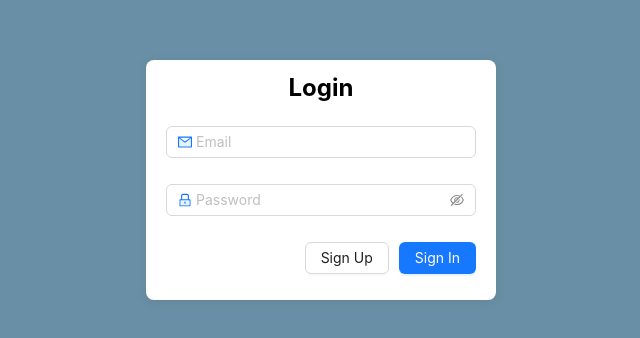
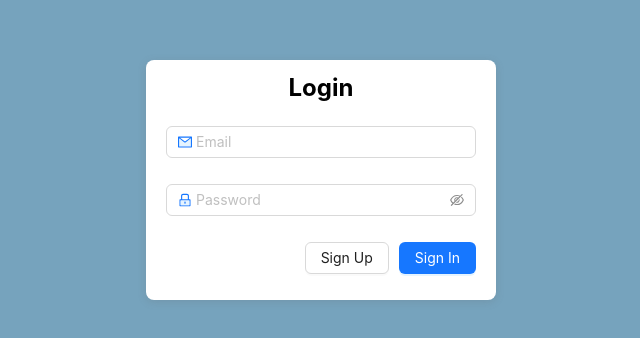
Before and after one commit to dariaboyko/finance-tracker, a React (Create React App) app: page /login in a window 1280 px wide. Shown: the part 220-558 px from the top of the page, without its empty margins (319-959 px from the left). Built offline with nearby package versions, Linux system fonts and the light colour scheme.

Commit message:
fix colors

```diff
--- a/src/assets/styles/vars.scss
+++ b/src/assets/styles/vars.scss
@@ -1,8 +1,9 @@
 :root {
     --white-color: #fff;
     --black-color: #000;
-    --blue-background: #688FA5;
+    --blue-background: #76a3bd;
     --secondary-color: #2ecc71;
+
     --ant-blue: #1677ff;
     --ant-purple: #722ED1;
     --ant-cyan: #13C2C2;
--- a/src/pages/login/signUpForm.tsx
+++ b/src/pages/login/signUpForm.tsx
@@ -66,7 +66,7 @@ export const SignUpForm: React.FC<SignUpFormProps> = ({ onSwitchToLogin }) => {
       </Form.Item>
 
       <Form.Item name="dateOfBirth" rules={[{ validator: validateDateOfBirth }]}>
-        <DatePicker placeholder="Date of Birth" />
+        <DatePicker placeholder="Date of Birth" maxDate={dayjs()} />
       </Form.Item>
 
       <Form.Item
```
